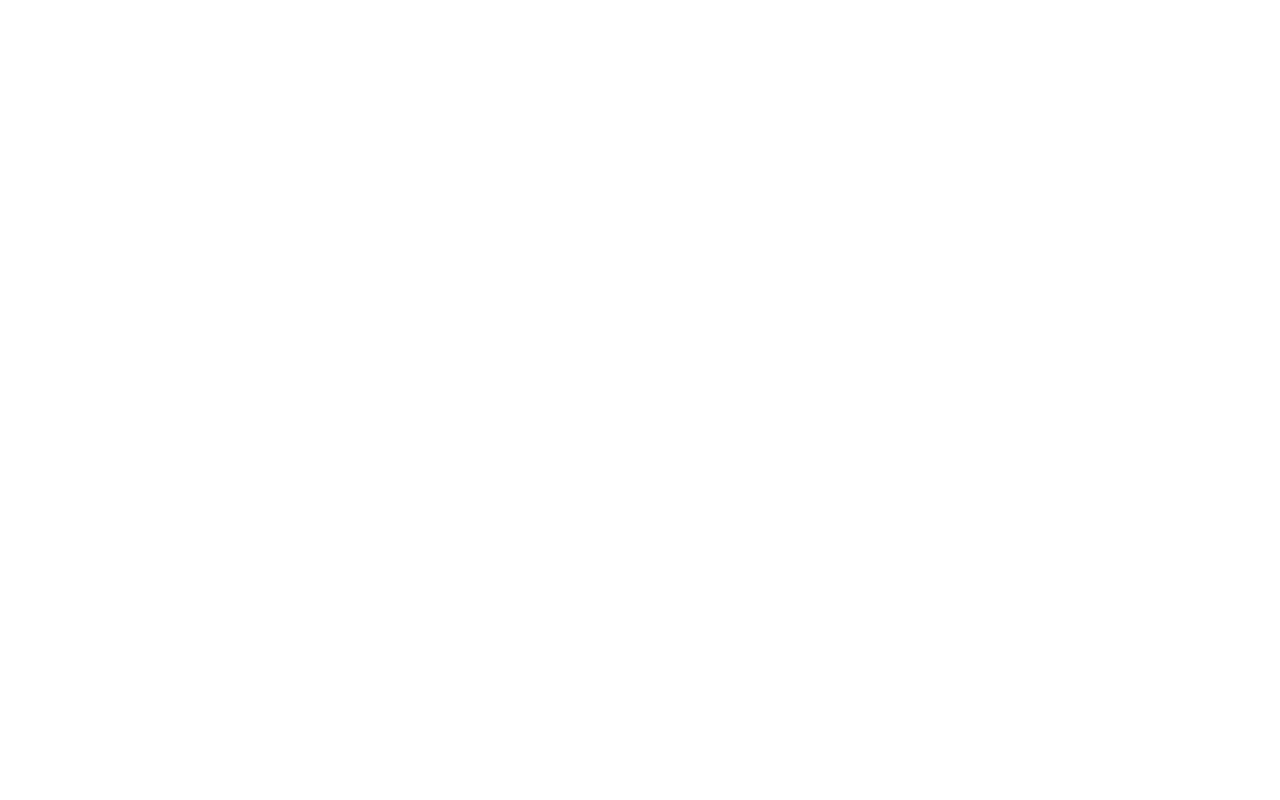
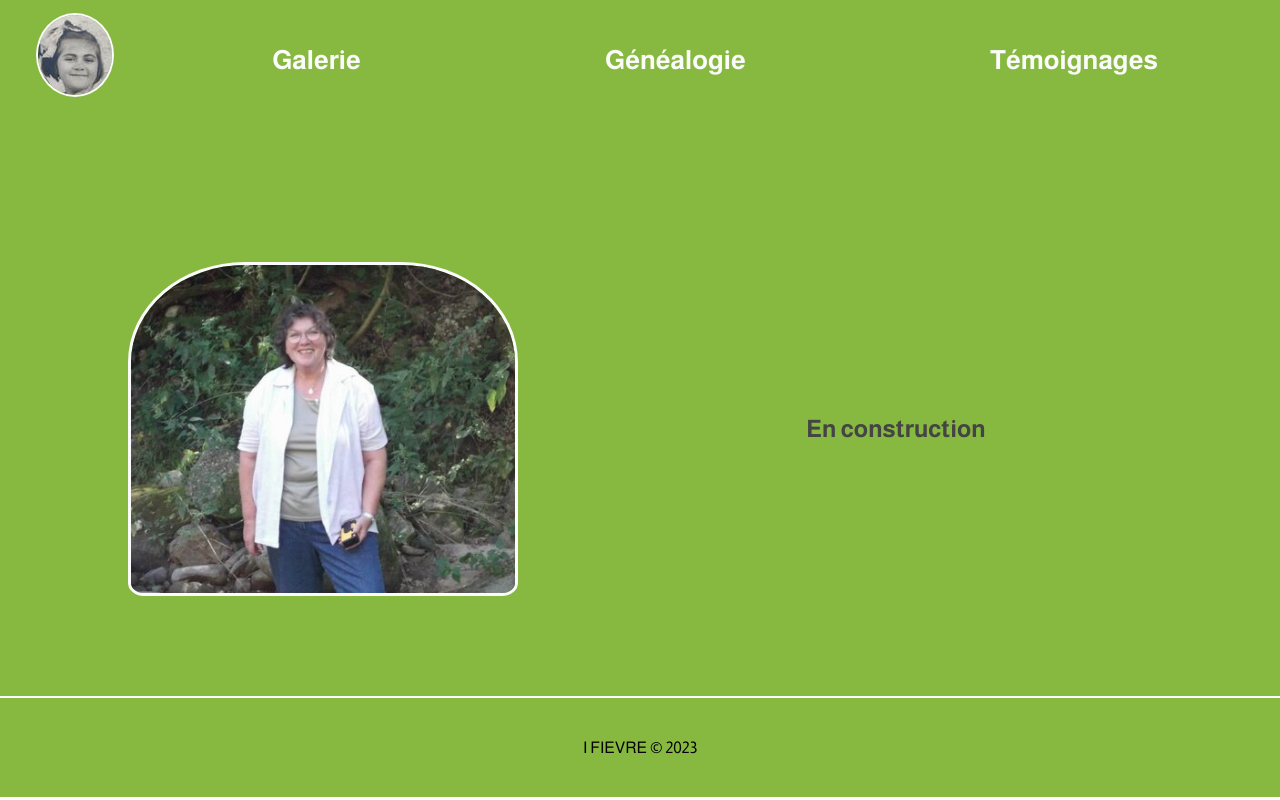
Before and after one commit to I-FIEVRE/Simone-PAYSE, a plain HTML site: page galerie.html in a window 1280 px wide. Drawn offline with Linux system fonts and the light colour scheme.

Commit message:
changements

```diff
--- a/galerie.html
+++ b/galerie.html
@@ -0,0 +1,35 @@
+<!DOCTYPE html>
+<html lang="en">
+<head>
+    <meta charset="UTF-8">
+    <meta http-equiv="X-UA-Compatible" content="IE=edge">
+    <meta name="viewport" content="width=device-width, initial-scale=1.0">
+    <title>Galerie</title>
+    <link rel="stylesheet" href="styles/style.css">
+</head>
+<body>
+    <div id="content">
+        <header>
+            <a id="logo_link" href="index.html">
+                <img class="logo" src="images/maman_enfant-mini.jpg" alt="maman miniature">
+            </a>
+            <nav>
+                <a href="galerie.html">Galerie</a>
+                <a href="généalogie.html">Généalogie</a>
+                <a href="témoignages.html">Témoignages</a>
+
+            </nav>
+        </header>
+        <main class="home-grid">
+            <img class="home-image" src="images/rsz_1maman_satillieu.jpg" alt="maman à Satillieu">
+            <section class="msg-home">
+                <h2>En construction</h2>
+
+            </section>
+        </main>
+        <footer>
+            <p>I FIEVRE &copy; 2023</p>
+        </footer>
+    </div>
+</body>
+</html>
```
Also changed, not shown: témoignages.html (+2 -2 lines).
